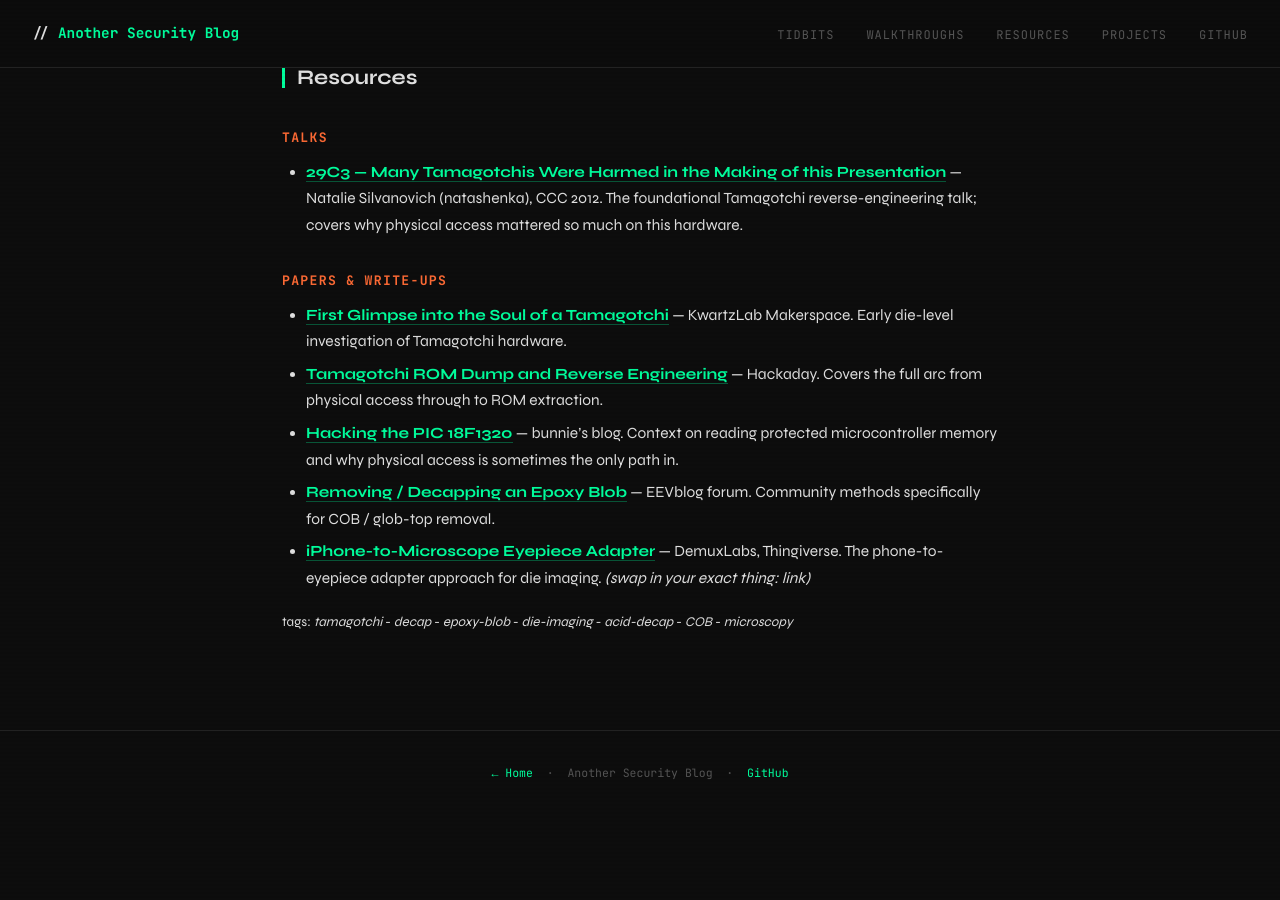
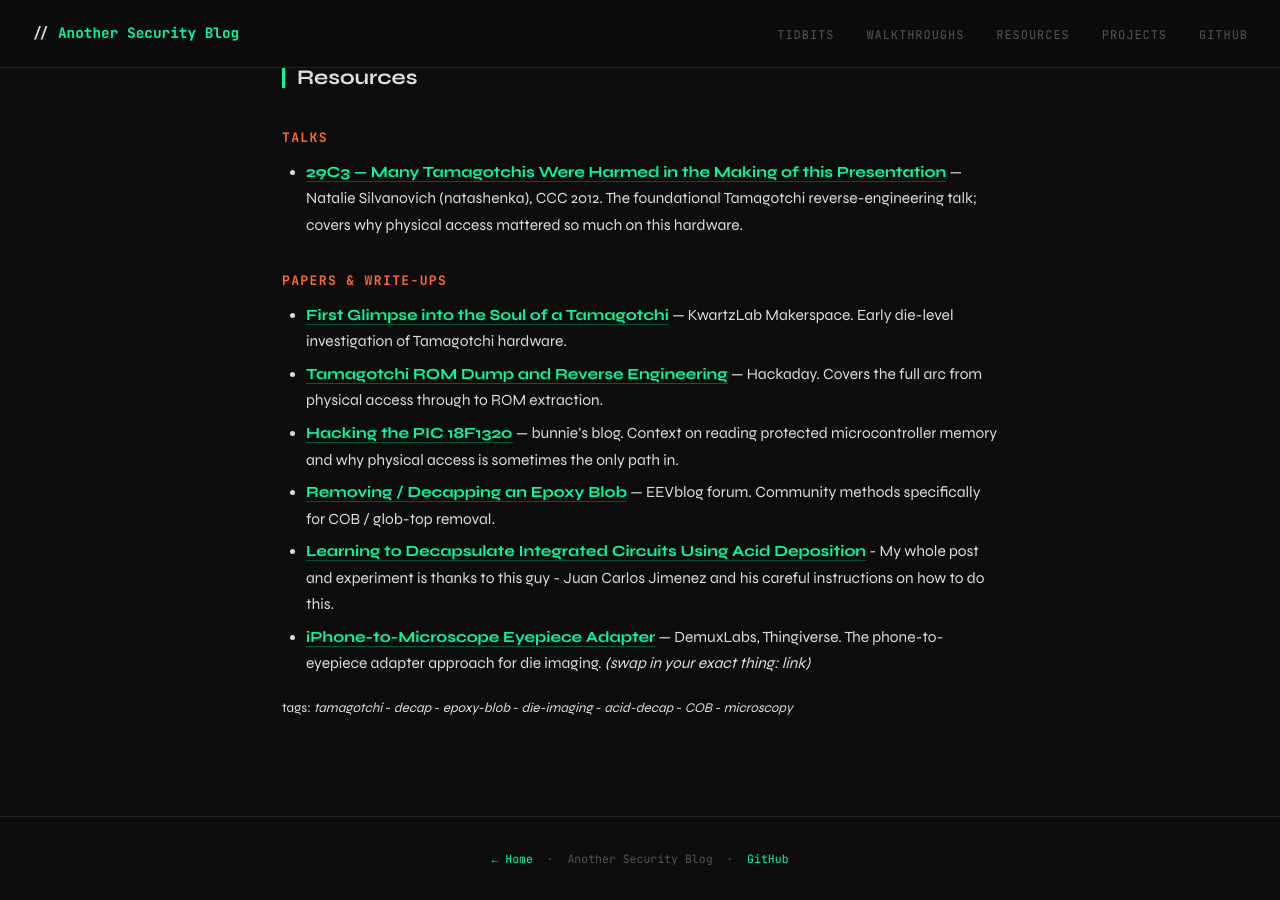
Before and after one commit to CyberCasquatch/cybercasquatch.github.io, a Jekyll site: the page built from _posts/Projects/2026-06-29-decapping-a-tamagotchi-die-extraction.md, in a window 1280 px wide and 900 px high, scrolled down 7362 px. Built offline with Jekyll 4.4.1, drawn with Linux system fonts in a browser that asks for light colours; before the commit the page ends 8177 px from its top, so only the background shows below that.

Commit message:
Add resource link for decapsulating ICs

```diff
--- a/_posts/Projects/2026-06-29-decapping-a-tamagotchi-die-extraction.md
+++ b/_posts/Projects/2026-06-29-decapping-a-tamagotchi-die-extraction.md
@@ -125,4 +125,5 @@
 - **[Tamagotchi ROM Dump and Reverse Engineering](https://hackaday.com/2013/06/10/tamagotchi-rom-dump-and-reverse-engineering/)** — Hackaday. Covers the full arc from physical access through to ROM extraction.
 - **[Hacking the PIC 18F1320](https://bunniestudios.com/blog/?p=73)** — bunnie's blog. Context on reading protected microcontroller memory and why physical access is sometimes the only path in.
 - **[Removing / Decapping an Epoxy Blob](https://www.eevblog.com/forum/beginners/removingdecapping-an-epoxy-blob/)** — EEVblog forum. Community methods specifically for COB / glob-top removal.
+- **[Learning to Decapsulate Integrated Circuits Using Acid Deposition](https://jcjc-dev.com/2020/10/20/learning-to-decap-ics/#taking-pictures-under-the-microscope)** - My whole post and experiment is thanks to this guy - Juan Carlos Jimenez and his careful instructions on how to do this.
 - **[iPhone-to-Microscope Eyepiece Adapter](https://www.thingiverse.com/)** — DemuxLabs, Thingiverse. The phone-to-eyepiece adapter approach for die imaging. *(swap in your exact thing: link)*
```
